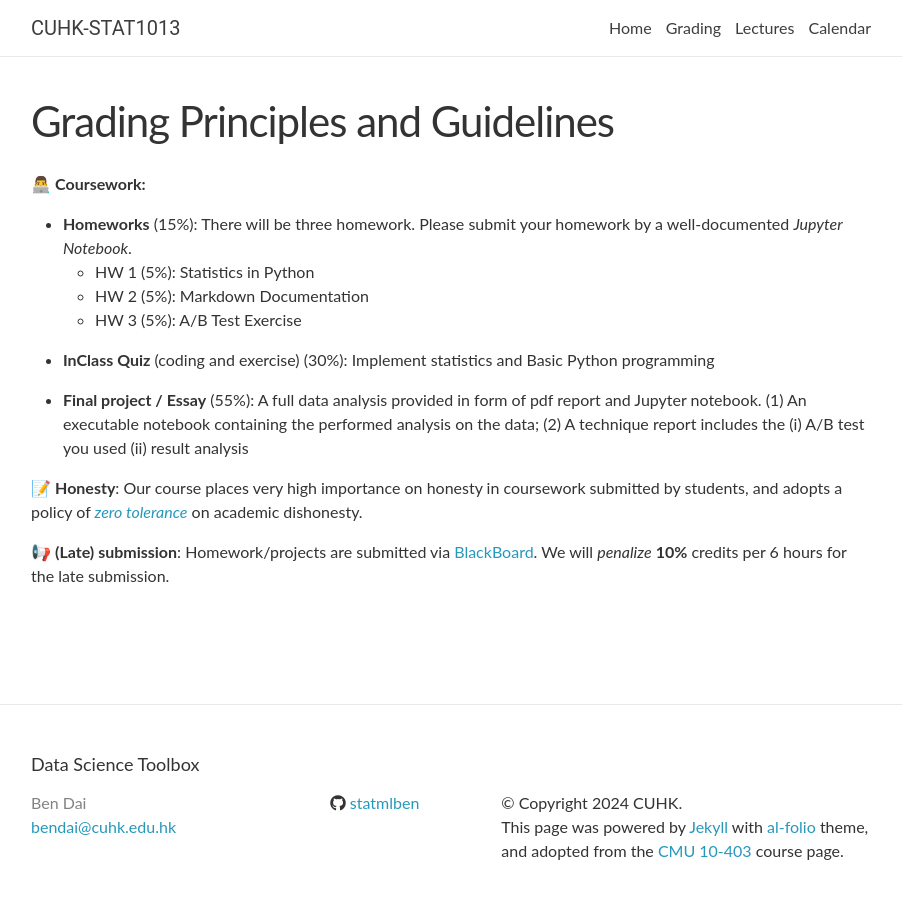
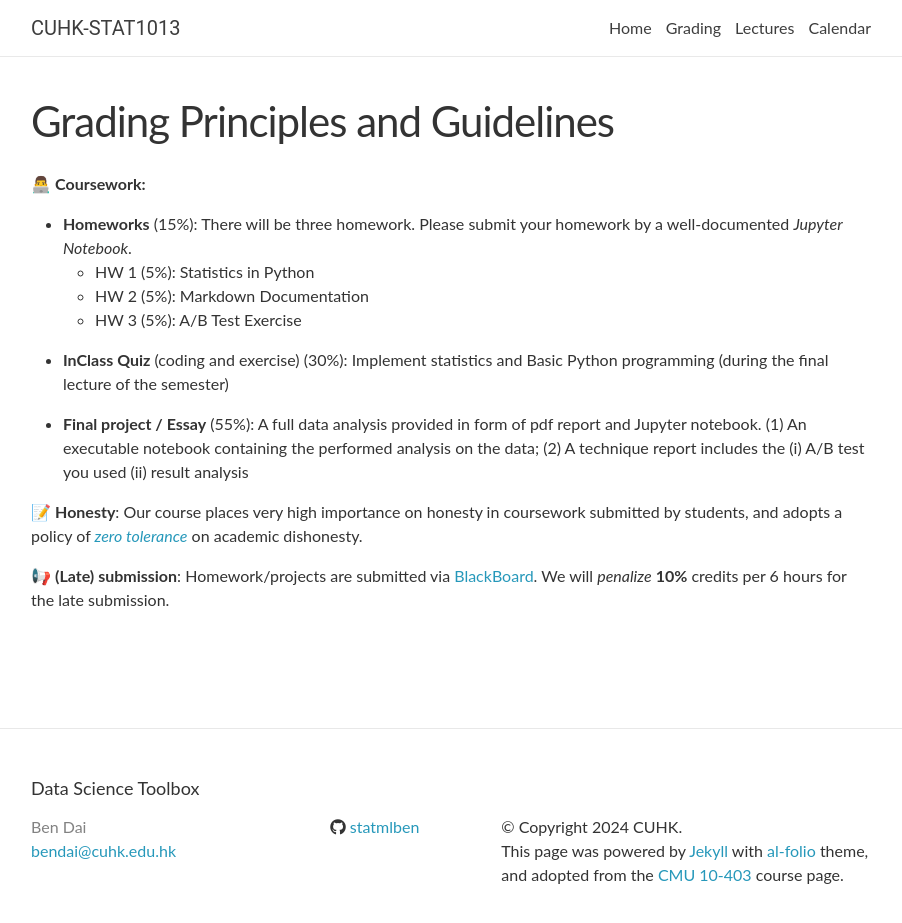
Before and after one commit to statmlben/CUHK-STAT1013, a Jekyll site: the page built from _pages/grading.md, in a window 1280 px wide and 948 px high. Shown: the top 923 px of the window, without its empty margins (189-1091 px from the left). Built offline with Jekyll 4.4.1, drawn with Linux system fonts in a browser that asks for light colours; nearby versions of some CDN libraries; comment, search, counter and statistics services are not loaded.

Commit message:
update grading

```diff
--- a/_pages/grading.md
+++ b/_pages/grading.md
@@ -11,7 +11,7 @@ permalink: /grading/
   - HW 2 (5%): Markdown Documentation
   - HW 3 (5%): A/B Test Exercise
 
-- **InClass Quiz** (coding and exercise) (30%): Implement statistics and Basic Python programming
+- **InClass Quiz** (coding and exercise) (30%): Implement statistics and Basic Python programming (during the final lecture of the semester)
 
 - **Final project / Essay** (55%): A full data analysis provided in form of pdf report and Jupyter notebook. (1) An executable notebook containing the performed analysis on the data; (2) A technique report includes the (i) A/B test you used (ii) result analysis
 
```
Also changed, not shown: _data/lectures.yml (+5 -5 lines).
